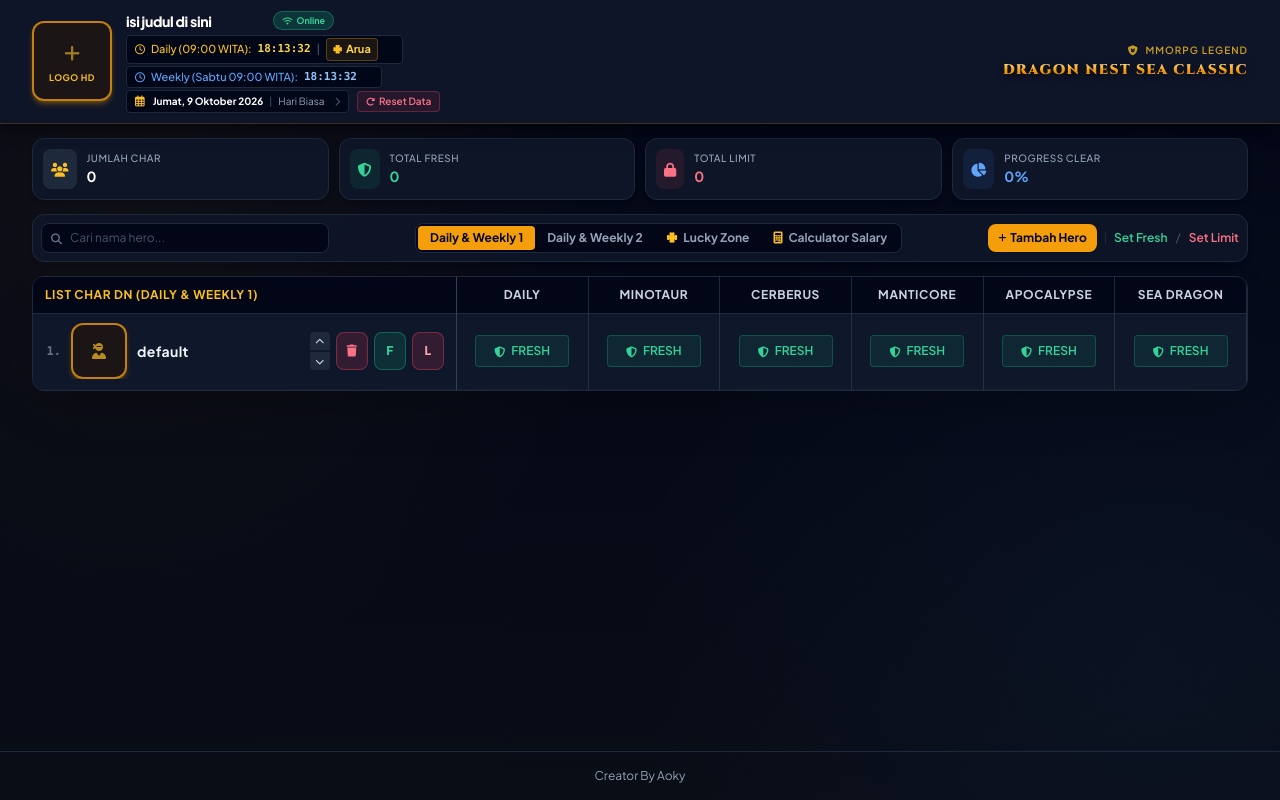
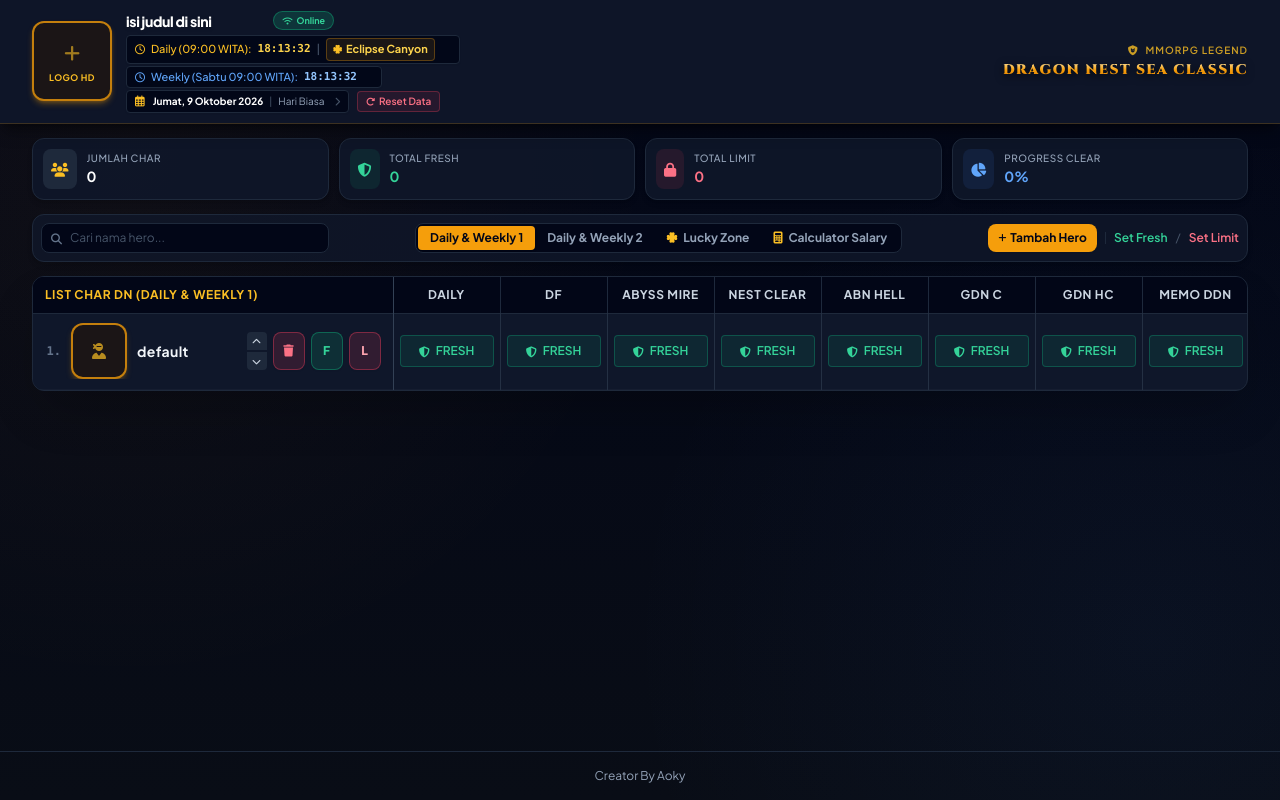
Before and after one commit to aokydnc/dnsea.daily, a plain HTML site: page index.html in a window 1280 px wide. Drawn offline with nearby package versions, Linux system fonts and the light colour scheme.

Commit message:
Update index.html

```diff
--- a/index.html
+++ b/index.html
@@ -312,21 +312,6 @@
                         <span>Terkoneksi langsung dengan kalender header</span>
                     </div>
                 </div>
-
-                <div class="grid grid-cols-1 md:grid-cols-3 gap-2.5 mt-3">
-                    <div id="subCardRot1" class="bg-slate-950/70 border border-slate-800 rounded-lg p-2.5">
-                        <span class="text-[10px] font-bold text-slate-400 block mb-0.5">Rotasi 1</span>
-                        <div id="subStageRot1" class="text-xs font-bold text-slate-200">--</div>
-                    </div>
-                    <div id="subCardRot2" class="bg-slate-950/70 border border-slate-800 rounded-lg p-2.5">
-                        <span class="text-[10px] font-bold text-slate-400 block mb-0.5">Rotasi 2</span>
-                        <div id="subStageRot2" class="text-xs font-bold text-slate-200">--</div>
-                    </div>
-                    <div id="subCardRot3" class="bg-slate-950/70 border border-slate-800 rounded-lg p-2.5">
-                        <span class="text-[10px] font-bold text-slate-400 block mb-0.5">Rotasi 3</span>
-                        <div id="subStageRot3" class="text-xs font-bold text-slate-200">--</div>
-                    </div>
-                </div>
             </div>
 
             <div class="bg-slate-900 border border-slate-800 rounded-xl overflow-hidden shadow-2xl w-full">
@@ -799,9 +784,9 @@
         let savedHeroesList = ["default"];
         let nestState = {};
 
-        const nestList = ["DAILY", "MINOTAUR", "CERBERUS", "MANTICORE", "APOCALYPSE", "SEA DRAGON", "PROFESSOR K", "TYPHOON KIM", "DESERT DRAGON", "MEMORIA 1", "MEMORIA 2", "MEMORIA 3", "MEMORIA 4"];
-        const tab1Nests = ["DAILY", "MINOTAUR", "CERBERUS", "MANTICORE", "APOCALYPSE", "SEA DRAGON"];
-        const tab2Nests = ["PROFESSOR K", "TYPHOON KIM", "DESERT DRAGON", "MEMORIA 1", "MEMORIA 2", "MEMORIA 3", "MEMORIA 4"];
+        const tab1Nests = ["DAILY", "DF", "ABYSS MIRE", "NEST CLEAR", "ABN HELL", "GDN C", "GDN HC", "MEMO DDN", "TKN HELL"];
+        const tab2Nests = ["EVENT", "GUARDIAN", "ANU ARENDEL", "DDN C", "DDN HC", "BDN N", "BDN C", "BDN HC"];
+        const nestList = [...tab1Nests, ...tab2Nests];
 
         // Set Item Selling length to exactly 15 items
         let excelItems = Array.from({length: 15}, () => ({ name: '', price: '' }));
@@ -831,37 +816,37 @@
         const dayNames = ["Minggu", "Senin", "Selasa", "Rabu", "Kamis", "Jumat", "Sabtu"];
 
         const defaultLuckyZoneSchedule = {
-            1: { r1: "Kahnstablo", r2: "Chilwinds", r3: "Arua" },
-            2: { r1: "Kahnstablo", r2: "Chilwinds", r3: "Arua" },
-            3: { r1: "Arua", r2: "Kahnstablo", r3: "Chilwinds" },
-            4: { r1: "Arua", r2: "Kahnstablo", r3: "Chilwinds" },
-            5: { r1: "Chilwinds", r2: "Arua", r3: "Kahnstablo" },
-            6: { r1: "Chilwinds", r2: "Arua", r3: "Kahnstablo" },
-            7: { r1: "Kahnstablo", r2: "Chilwinds", r3: "Arua" },
-            8: { r1: "Kahnstablo", r2: "Chilwinds", r3: "Arua" },
-            9: { r1: "Arua", r2: "Kahnstablo", r3: "Chilwinds" },
-            10: { r1: "Arua", r2: "Kahnstablo", r3: "Chilwinds" },
-            11: { r1: "Chilwinds", r2: "Arua", r3: "Kahnstablo" },
-            12: { r1: "Chilwinds", r2: "Arua", r3: "Kahnstablo" },
-            13: { r1: "Kahnstablo", r2: "Chilwinds", r3: "Arua" },
-            14: { r1: "Kahnstablo", r2: "Chilwinds", r3: "Arua" },
-            15: { r1: "Arua", r2: "Kahnstablo", r3: "Chilwinds" },
-            16: { r1: "Arua", r2: "Kahnstablo", r3: "Chilwinds" },
-            17: { r1: "Chilwinds", r2: "Arua", r3: "Kahnstablo" },
-            18: { r1: "Chilwinds", r2: "Arua", r3: "Kahnstablo" },
-            19: { r1: "Kahnstablo", r2: "Chilwinds", r3: "Arua" },
-            20: { r1: "Kahnstablo", r2: "Chilwinds", r3: "Arua" },
-            21: { r1: "Arua", r2: "Kahnstablo", r3: "Chilwinds" },
-            22: { r1: "Arua", r2: "Kahnstablo", r3: "Chilwinds" },
-            23: { r1: "Chilwinds", r2: "Arua", r3: "Kahnstablo" },
-            24: { r1: "Chilwinds", r2: "Arua", r3: "Kahnstablo" },
-            25: { r1: "Kahnstablo", r2: "Chilwinds", r3: "Arua" },
-            26: { r1: "Kahnstablo", r2: "Chilwinds", r3: "Arua" },
-            27: { r1: "Arua", r2: "Kahnstablo", r3: "Chilwinds" },
-            28: { r1: "Arua", r2: "Kahnstablo", r3: "Chilwinds" },
-            29: { r1: "Chilwinds", r2: "Arua", r3: "Kahnstablo" },
-            30: { r1: "Chilwinds", r2: "Arua", r3: "Kahnstablo" },
-            31: { r1: "Kahnstablo", r2: "Chilwinds", r3: "Arua" }
+            1: { r1: "The Vanished Full Moon Desert", r2: "The Vanished Full Moon Desert", r3: "Sea of Sand" },
+            2: { r1: "Eclipse Canyon", r2: "Golden Grassland", r3: "Bronze Crescent Moon Forest Path" },
+            3: { r1: "Sea of Sand", r2: "Bronze Crescent Moon Forest Path", r3: "The Vanished Full Moon Desert" },
+            4: { r1: "Bronze Crescent Moon Forest Path", r2: "The Vanished Full Moon Desert", r3: "Eclipse Canyon" },
+            5: { r1: "The Vanished Full Moon Desert", r2: "Eclipse Canyon", r3: "Golden Grassland" },
+            6: { r1: "Eclipse Canyon", r2: "Golden Grassland", r3: "Sea of Sand" },
+            7: { r1: "Golden Grassland", r2: "Sea of Sand", r3: "The Vanished Full Moon Desert" },
+            8: { r1: "Sea of Sand", r2: "Bronze Crescent Moon Forest Path", r3: "Bronze Crescent Moon Forest Path" },
+            9: { r1: "Eclipse Canyon", r2: "Eclipse Canyon", r3: "Sea of Sand" },
+            10: { r1: "The Vanished Full Moon Desert", r2: "The Vanished Full Moon Desert", r3: "Eclipse Canyon" },
+            11: { r1: "Bronze Crescent Moon Forest Path", r2: "Golden Grassland", r3: "The Vanished Full Moon Desert" },
+            12: { r1: "Sea of Sand", r2: "Eclipse Canyon", r3: "Golden Grassland" },
+            13: { r1: "Golden Grassland", r2: "Sea of Sand", r3: "Sea of Sand" },
+            14: { r1: "Eclipse Canyon", r2: "Bronze Crescent Moon Forest Path", r3: "Bronze Crescent Moon Forest Path" },
+            15: { r1: "The Vanished Full Moon Desert", r2: "Golden Grassland", r3: "The Vanished Full Moon Desert" },
+            16: { r1: "Bronze Crescent Moon Forest Path", r2: "The Vanished Full Moon Desert", r3: "Eclipse Canyon" },
+            17: { r1: "Sea of Sand", r2: "Eclipse Canyon", r3: "Golden Grassland" },
+            18: { r1: "Golden Grassland", r2: "Sea of Sand", r3: "Sea of Sand" },
+            19: { r1: "Eclipse Canyon", r2: "Golden Grassland", r3: "The Vanished Full Moon Desert" },
+            20: { r1: "Bronze Crescent Moon Forest Path", r2: "Bronze Crescent Moon Forest Path", r3: "Bronze Crescent Moon Forest Path" },
+            21: { r1: "The Vanished Full Moon Desert", r2: "The Vanished Full Moon Desert", r3: "Eclipse Canyon" },
+            22: { r1: "Sea of Sand", r2: "Sea of Sand", r3: "The Vanished Full Moon Desert" },
+            23: { r1: "Golden Grassland", r2: "Eclipse Canyon", r3: "Golden Grassland" },
+            24: { r1: "Eclipse Canyon", r2: "Golden Grassland", r3: "Eclipse Canyon" },
+            25: { r1: "The Vanished Full Moon Desert", r2: "The Vanished Full Moon Desert", r3: "Sea of Sand" },
+            26: { r1: "Bronze Crescent Moon Forest Path", r2: "Bronze Crescent Moon Forest Path", r3: "Bronze Crescent Moon Forest Path" },
+            27: { r1: "Sea of Sand", r2: "Sea of Sand", r3: "Golden Grassland" },
+            28: { r1: "Golden Grassland", r2: "Eclipse Canyon", r3: "Eclipse Canyon" },
+            29: { r1: "The Vanished Full Moon Desert", r2: "The Vanished Full Moon Desert", r3: "The Vanished Full Moon Desert" },
+            30: { r1: "Eclipse Canyon", r2: "Golden Grassland", r3: "Bronze Crescent Moon Forest Path" },
+            31: { r1: "Sea of Sand", r2: "Bronze Crescent Moon Forest Path", r3: "Eclipse Canyon" }
         };
 
         let db = null;
@@ -1012,7 +997,12 @@
                 if (titleSaved) siteTitle = titleSaved;
 
                 const rotationSaved = localStorage.getItem('dn_sea_active_rotation');
-                if (rotationSaved) selectedActiveRotation = parseInt(rotationSaved, 10);
+                if (rotationSaved && !isNaN(parseInt(rotationSaved, 10))) {
+                    const parsedRot = parseInt(rotationSaved, 10);
+                    if (parsedRot >= 1 && parsedRot <= 3) {
+                        selectedActiveRotation = parsedRot;
+                    }
+                }
 
                 const resetsSaved = localStorage.getItem('dn_sea_tracker_resets');
                 if (resetsSaved) resetSettings = JSON.parse(resetsSaved);
@@ -1426,6 +1416,10 @@
             const date = dateObj.getUTCDate();
             const day = dateObj.getUTCDay();
 
+            if (!selectedActiveRotation || selectedActiveRotation < 1 || selectedActiveRotation > 3) {
+                selectedActiveRotation = 1;
+            }
+
             const fullDateTextEl = document.getElementById('lzHeaderFullDateText');
             if (fullDateTextEl) {
                 fullDateTextEl.innerText = dayNames[day] + ", " + date + " " + monthNames[month] + " " + year;
@@ -1454,13 +1448,6 @@
 
             const mainStageEl = document.getElementById('lzMainStageTitle');
             if (mainStageEl) mainStageEl.innerText = activeStage;
-
-            const sub1 = document.getElementById('subStageRot1');
-            const sub2 = document.getElementById('subStageRot2');
-            const sub3 = document.getElementById('subStageRot3');
-            if (sub1) sub1.innerText = stageObj.r1;
-            if (sub2) sub2.innerText = stageObj.r2;
-            if (sub3) sub3.innerText = stageObj.r3;
 
             const rotBtn1 = document.getElementById('rotBtn1');
             const rotBtn2 = document.getElementById('rotBtn2');
```
